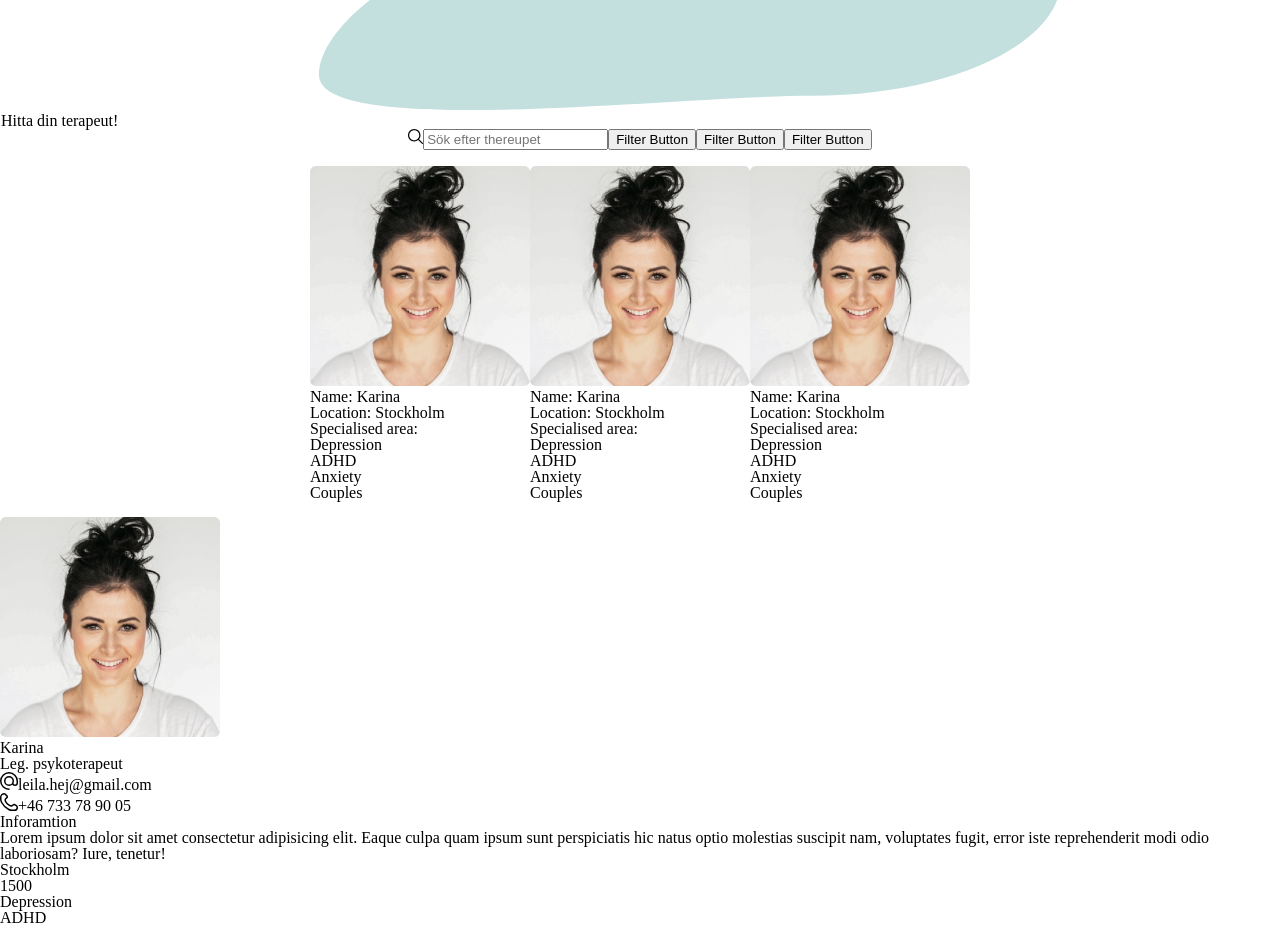
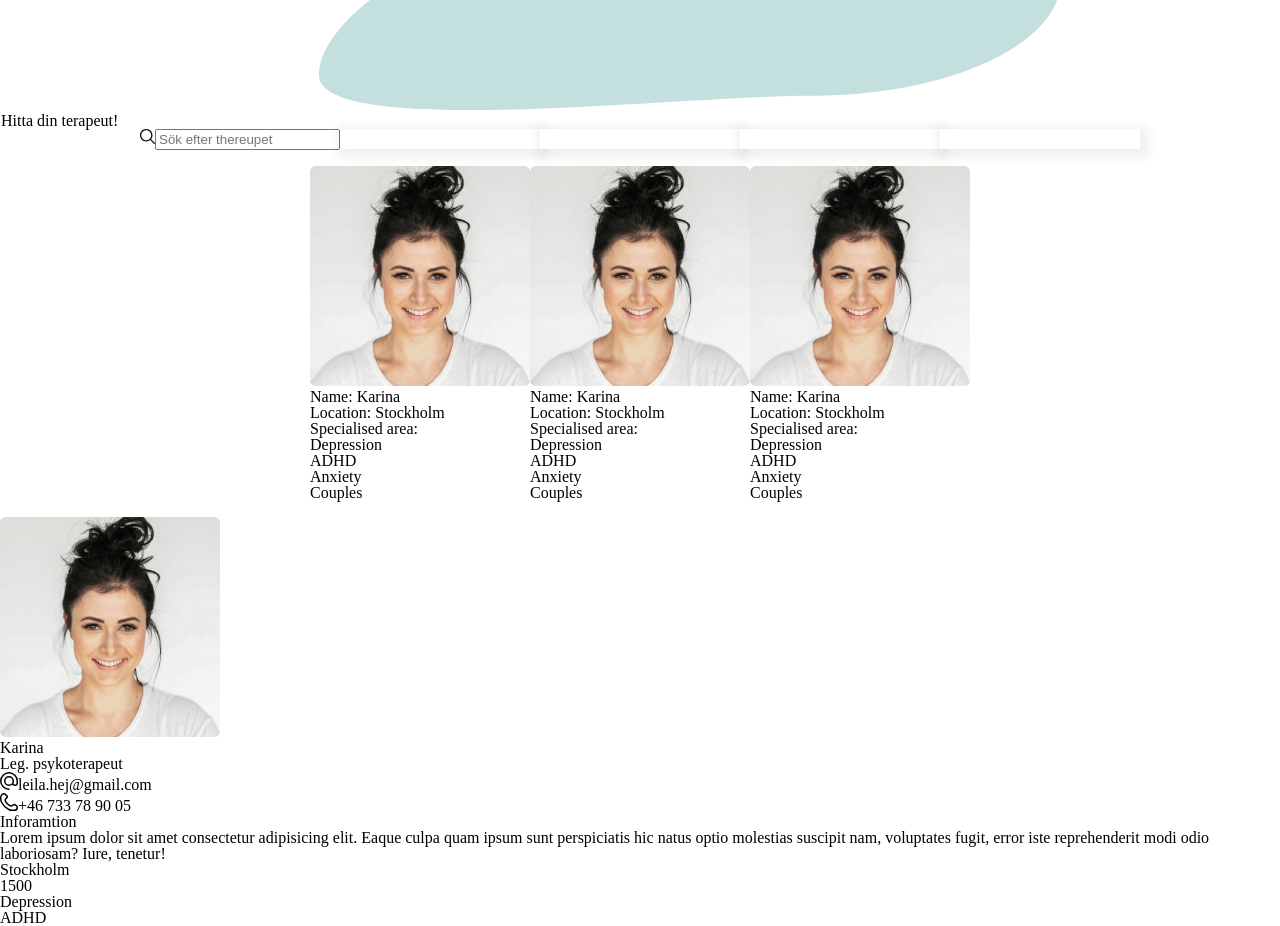
Before and after one commit to hens-virtuella-varld/orion, a React (Create React App) app: page / in a window 1280 px wide. Shown: the part 2340-3266 px from the top of the page. Built offline with nearby package versions, Linux system fonts and the light colour scheme.

Commit message:
dropdown filter

```diff
--- a/src/App.js
+++ b/src/App.js
@@ -5,13 +5,21 @@ import Hero from "./psykoterapigruopen.se/components/HeroSection/Hero";
 import CardList from "./psykoterapigruopen.se/components/CardSection/CardList";
 import Filter from "./psykoterapigruopen.se/components/Filter/Filter";
 import TherapistInfo from "./psykoterapigruopen.se/components/CardSection/TherapistInfo";
+import { useState } from "react";
+
+
 
 const App = () => {
+	const [selected, setSelected] = useState("");
+	const lokal = ['Stockholm', 'Malmö', 'Göteborg']
+	const region = ['Stockholm Region', 'Malmö region', 'Göteborg region']
+	const tematik = ['Stockholm tematik', 'Malmö tematik', 'Göteborg tematik']
+	const format = ['Stockholm format', 'Malmö format', 'Göteborg format']
 	return (
 		<div className="App">
 			<Navbar />
 			<Hero />
-			<Filter />
+			<Filter selected={(selected)} setSelected={(setSelected)} lokal={lokal} region={region} tematik={tematik} format={format}/>
 			<CardList therapistData={therapistData} />
 			<TherapistInfo therapistData={therapistData} />
 		</div>
--- /dev/null
+++ b/src/psykoterapigruopen.se/components/Filter/Dropdown.js
@@ -0,0 +1,29 @@
+import dropdownCss from "./dropdown.module.css";
+
+import {useState} from "react";
+
+function Dropdown({selected, setSelected, options})  {
+	const [isActive, setIsActive] = useState (false);
+
+	return (
+		<div className={dropdownCss.dropdown}>
+			<div className={dropdownCss.dropdownBtn} onClick={e=>setIsActive(!isActive)}>
+				{selected}
+			<span placeholder="Lokal">  </span>
+			</div>
+			{isActive && (
+				<div className={dropdownCss.dropdownContent}>
+				{options.map((option) => (
+					<div onClick={(e) => {setSelected(option)
+					setIsActive(false)
+					}}
+					className={dropdownCss.dropdownItem}> {option} </div>
+
+				))}
+				</div>
+			)}
+		</div>
+	);
+};
+
+export default Dropdown;
--- a/src/psykoterapigruopen.se/components/Filter/Filter.js
+++ b/src/psykoterapigruopen.se/components/Filter/Filter.js
@@ -1,14 +1,16 @@
-import FilterButton from "./FilterButton";
+import Dropdown from "./Dropdown";
 import SearchBar from "./SearchBar";
 import filterCSS from "./filter.module.css";
+import { useState } from "react";
 
-const Filter = () => {
+const Filter = ({selected, setSelected, lokal, region, format, tematik}) => {
 	return (
 		<div className={filterCSS.filterSection}>
 			<SearchBar />
-			<FilterButton />
-			<FilterButton />
-			<FilterButton />
+			<Dropdown selected={(selected)} setSelected={(setSelected)} options={(lokal)}/>
+			<Dropdown selected={(selected)} setSelected={(setSelected)} options={(region)}/>
+			<Dropdown selected={(selected)} setSelected={(setSelected)} options={(format)}/>
+			<Dropdown selected={(selected)} setSelected={(setSelected)} options={(tematik)}/>
 		</div>
 	);
 };
--- a/src/psykoterapigruopen.se/components/Filter/FilterButton.js
+++ /dev/null
@@ -1,9 +0,0 @@
-const FilterButton = () => {
-	return (
-		<div>
-			<button>Filter Button</button>
-		</div>
-	);
-};
-
-export default FilterButton;
--- /dev/null
+++ b/src/psykoterapigruopen.se/components/Filter/dropdown.module.css
@@ -0,0 +1,41 @@
+.container {
+  width: 100%;
+  height: 100vh;
+}
+
+.dropdown {
+  width: 200px;
+  user-select: none;
+  margin: 100 auto;
+  position: relative;
+}
+
+.dropdown .dropdownBtn {
+  padding: 10px;
+  background: #fff;
+  box-shadow: 3px 3px 10px 6px rgba(0, 0, 0, 0.06);
+  font-weight: bold;
+  color: #333;
+  display: flex;
+  align-items: center;
+  justify-content: space-between;
+}
+.dropdown .dropdownContent {
+  position: relative;
+  top: 110%;
+  left: 0;
+  padding: 10px;
+  background: #fff;
+  box-shadow: 3px 3px 10px 6px rgba(0, 0, 0, 0.06);
+  font-weight: 500;
+  color: #333;
+  width: 95%;
+}
+.dropdown .dropdownContent .dropdownItem {
+  padding: 10px;
+  transition: all 0.2s;
+}
+
+.dropdown .dropdownContent .dropdownItem:hover {
+  background: #f4f4f4;
+}
--- a/src/psykoterapigruopen.se/components/Filter/filter.module.css
+++ b/src/psykoterapigruopen.se/components/Filter/filter.module.css
@@ -1,3 +1,3 @@
 .filterSection {
-	display: flex;
+  display: flex;
 }
```
